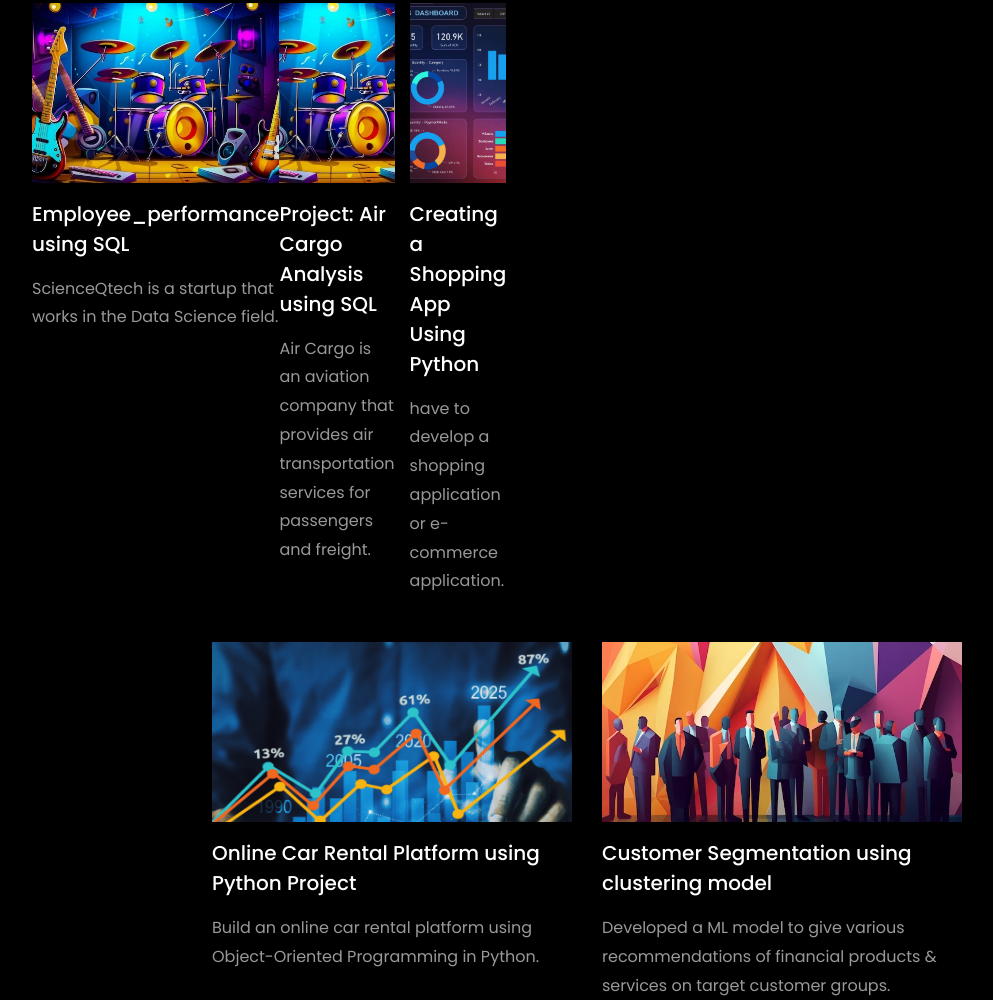
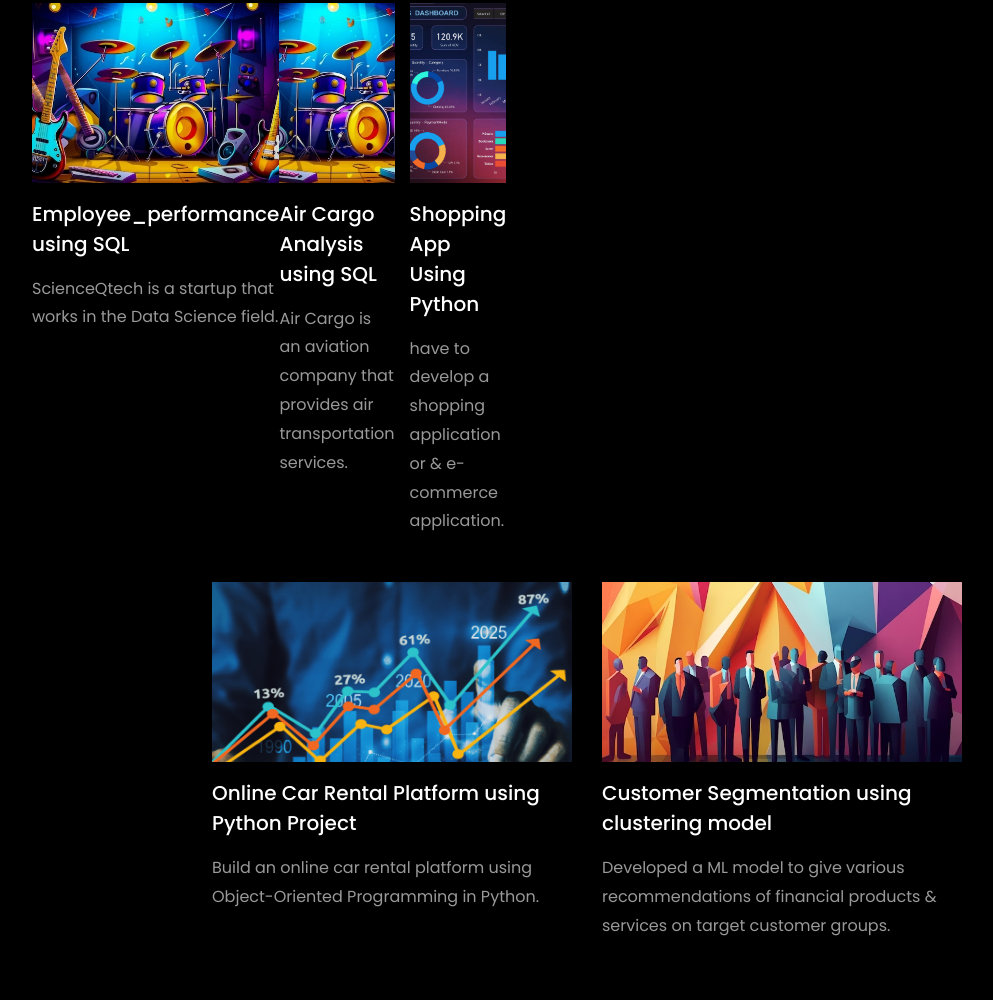
Before and after one commit to khushb00s/khushboosingh, a plain HTML site: page index.html in a window 1280 px wide. Shown: the part 3920-4920 px from the top of the page, without its empty margins (53-1046 px from the left). Drawn offline with Linux system fonts and the light colour scheme; animation ran at ten frames a second; files whose address does not match are found by name.

Commit message:
Update index.html

```diff
--- a/index.html
+++ b/index.html
@@ -444,9 +444,8 @@
 					</a>
 					<div class="text mt-3 float-right d-block">
 
-					  <h3 class="heading"><a href="">Project: Air Cargo Analysis using SQL</a></h3>
-					  <p>Air Cargo is an aviation company that provides air transportation services for
-						passengers and freight.</p>
+					  <h3 class="heading"><a href="">Air Cargo Analysis using SQL</a></h3>
+					  <p>Air Cargo is an aviation company that provides air transportation services.</p>
 					</div>
 				  </div>
           </div>
@@ -477,8 +476,8 @@
               </a>
               <div class="text mt-3 float-right d-block">
 
-                <h3 class="heading"><a href="">Creating a Shopping App Using Python </a></h3>
-                <p>have to develop a shopping application or e-commerce application. </p>
+                <h3 class="heading"><a href="">Shopping App Using Python </a></h3>
+                <p>have to develop a shopping application or &amp; e-commerce application. </p>
               </div>
             </div>
           </div>
```
